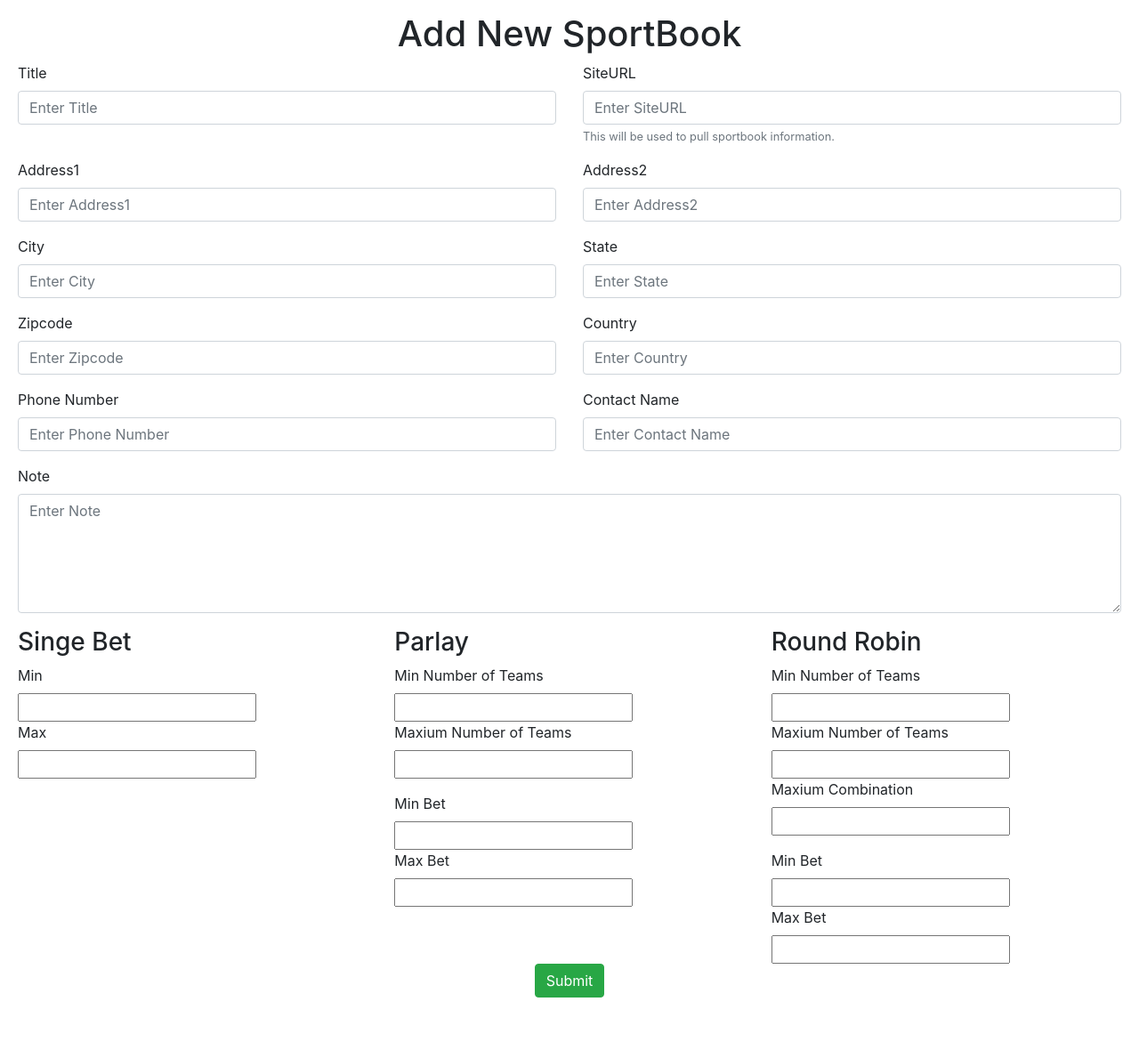
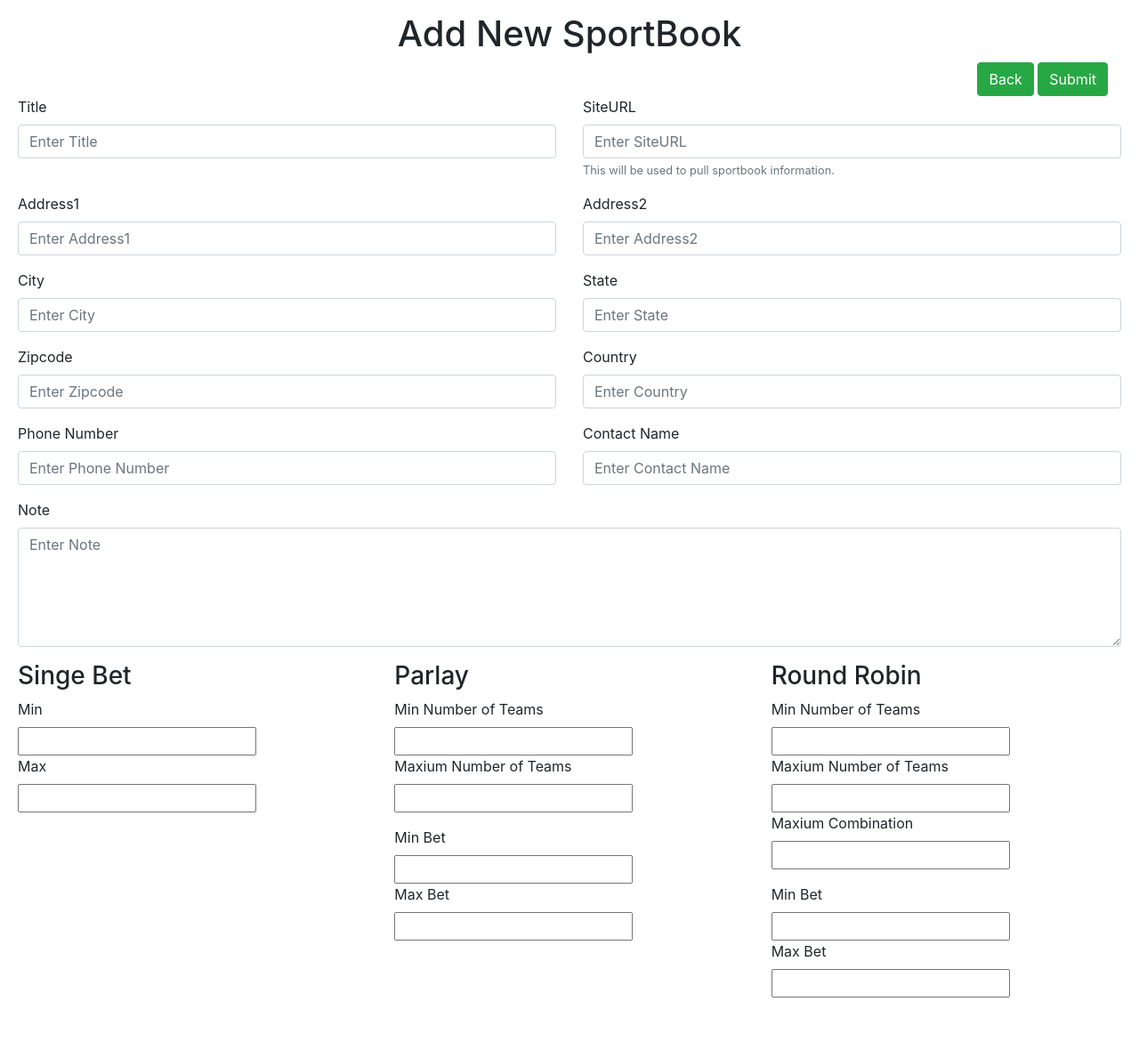
Before and after one commit to devmaster23/bet, a CodeIgniter app: page /database/sportbooks/add in a window 1280 px wide. Shown: the part 56-1227 px from the top of the page at 89% size. Run offline with CodeIgniter, Linux system fonts and the light colour scheme; some libraries are stand-ins or nearby versions.

Commit message:
add `back button`

```diff
--- a/application/views/investors/add.php
+++ b/application/views/investors/add.php
@@ -19,6 +19,7 @@
         <div class="col-md-12 text-right">
             <input type="hidden" name="id">
             <textarea name="sportbook_data" style="display: none;"></textarea>
+            <button type="button" class="btn btn-success" id="back_button">Back</button>
             <button type="submit" name="add_submit" id="add_submit" class="btn btn-success" >Submit</button>
         </div>
         <div class="row">
--- a/application/views/sportbooks/add.php
+++ b/application/views/sportbooks/add.php
@@ -13,6 +13,11 @@
 
 <div id="main" class="sportbook-page">
     <form method="post" class="form">
+        <div class="col-md-12 text-right">
+            <input type="hidden" name="id">
+            <button type="button" class="btn btn-success" id="back_button">Back</button>
+            <button type="submit" name="add_submit" class="btn btn-success">Submit</button>
+        </div>
         <div class="row">
             <div class="form-group col-md-6 col-sm-12">
                 <label for="title">Title</label>
@@ -60,7 +65,7 @@
                 <textarea rows="5" name="note" class="form-control" id="note" placeholder="Enter Note"></textarea>
             </div>
         </div>
-        <div class="row rule-div">
+        <div class="row rule-div" style="margin-bottom: 50px;">
             <div class="col-md-4">
                 <h3>Singe Bet</h3>
                 <div>
@@ -118,10 +123,6 @@
                 </div>
             </div>
         </div>
-        <div class="col-md-12 text-center" style="margin-bottom: 50px;">
-            <input type="hidden" name="id">
-            <button type="submit" name="add_submit" class="btn btn-success">Submit</button>
-        </div>
     </form>
 </div>
 <?php $this->load->view('footer', array('scripts' => $scripts)) ?>
--- a/assets/js/sportbooks.js
+++ b/assets/js/sportbooks.js
@@ -92,4 +92,8 @@ $(document).ready(function() {
             });
         }
     } );
+
+    $("#back_button").click(function(){
+        location.href = api_url;
+    })
 } );
```
Also changed, not shown: application/views/sportbooks/edit.php (+6 -5 lines).
